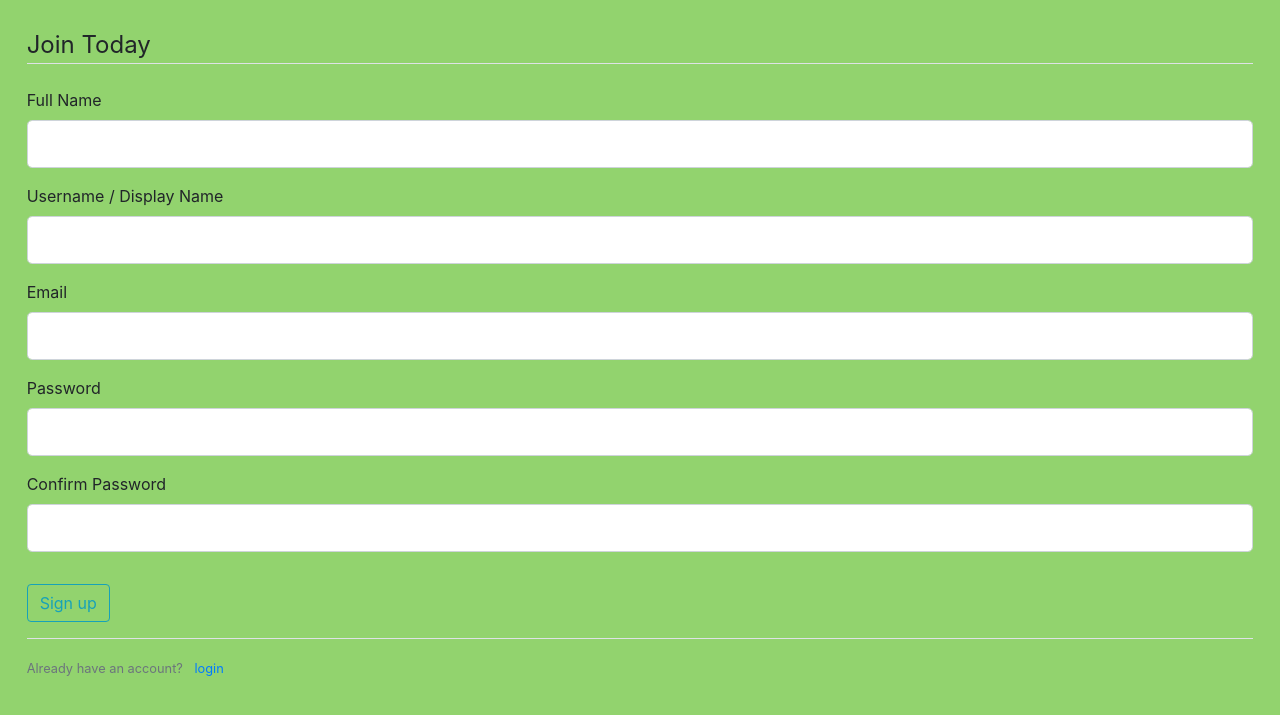
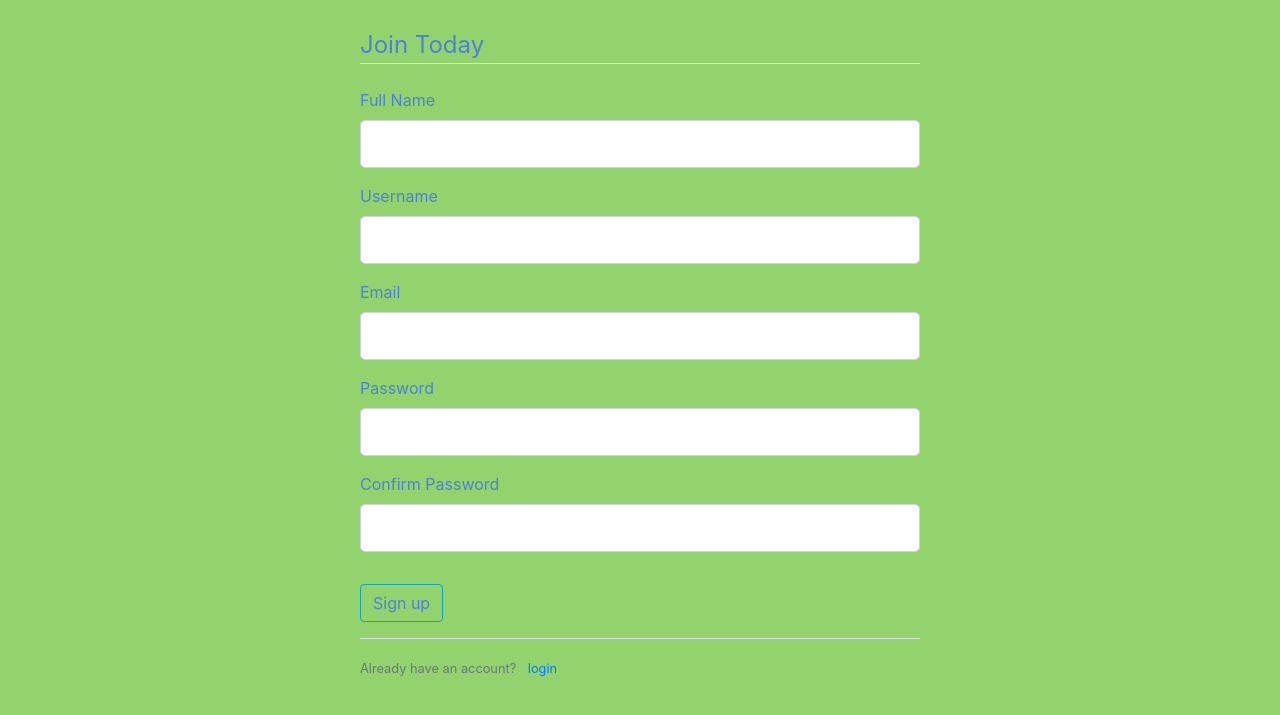
Before and after one commit to MaHu4/FrauenLoop_flask_myFirstApp_finalProject, a Flask app: page /register in a window 1280 px wide. Shown: the top 715 px of the page. Run offline with Flask 2, Linux system fonts and the light colour scheme.

Commit message:
worked on style. Logo, headers centered, larger margin for login fields

```diff
--- a/app.py
+++ b/app.py
@@ -33,10 +33,42 @@ def create_app(test_config=None):
     login_manager.login_view = 'login'
     login_manager.login_message_category = 'info'
 
-    ## Landing Page
-    @app.route("/")
-    def landingpage():
-        return render_template('landing.html')
+    # ## Landing Page
+    # @app.route("/")
+    # def landingpage():
+    #     return render_template('landing.html')
+
+
+        ## LOGIN
+
+    @login_manager.user_loader
+    def load_user(user_id):
+        return User.get_by_id(user_id)
+
+    @app.route("/", methods=['GET', 'POST'])
+    def login():
+        # Sanity check: if the user is already authenticated then go back to home page
+        # if current_user.is_authenticated:
+        #    return redirect(url_for('home'))
+
+        form = LoginForm()
+        if form.validate_on_submit():
+            user = User.query.filter_by(display_name=form.username.data).first()
+            hashed_input_password = hashlib.md5(form.password.data.encode()).hexdigest()
+            if user and user.password == hashed_input_password:
+                login_user(user, remember=form.remember.data)
+                next_page = request.args.get('next')
+                return redirect(next_page) if next_page else redirect(url_for('home'))
+            else:
+                flash('Login Unsuccessful. Please check user name and password', 'danger')
+        return render_template('login.html', title='Login', form=form)
+
+    @app.route("/logout")
+    @login_required
+    def logout():
+        logout_user()
+        flash(f'You have logged out!', 'success')
+        return redirect(url_for('home'))
 
     ## REGISTRATION FORM
 
@@ -68,36 +100,7 @@ def create_app(test_config=None):
 
         return render_template('registration.html', form=form)
 
-    ## LOGIN
 
-    @login_manager.user_loader
-    def load_user(user_id):
-        return User.get_by_id(user_id)
-
-    @app.route("/login", methods=['GET', 'POST'])
-    def login():
-        # Sanity check: if the user is already authenticated then go back to home page
-        # if current_user.is_authenticated:
-        #    return redirect(url_for('home'))
-
-        form = LoginForm()
-        if form.validate_on_submit():
-            user = User.query.filter_by(display_name=form.username.data).first()
-            hashed_input_password = hashlib.md5(form.password.data.encode()).hexdigest()
-            if user and user.password == hashed_input_password:
-                login_user(user, remember=form.remember.data)
-                next_page = request.args.get('next')
-                return redirect(next_page) if next_page else redirect(url_for('home'))
-            else:
-                flash('Login Unsuccessful. Please check user name and password', 'danger')
-        return render_template('login.html', title='Login', form=form)
-
-    @app.route("/logout")
-    @login_required
-    def logout():
-        logout_user()
-        flash(f'You have logged out!', 'success')
-        return redirect(url_for('home'))
 
 
     ## INTERACTIVE MAP
--- a/forms.py
+++ b/forms.py
@@ -2,6 +2,28 @@ from flask_wtf import FlaskForm
 from wtforms import StringField, SubmitField, HiddenField, PasswordField
 from wtforms.validators import DataRequired, Length, Email, EqualTo
 from wtforms import StringField, SubmitField, HiddenField, PasswordField, BooleanField
+
+
+
+## LOGIN FORM
+
+class LoginForm(FlaskForm):
+    username = StringField(
+        'Username',
+        validators=[
+            DataRequired()
+        ]
+    )
+    password = PasswordField(
+        'Password',
+        validators=[
+            DataRequired()
+        ]
+    )
+
+    remember = BooleanField('Remember me')
+
+    submit = SubmitField('Login')
 
 ## REGISTRATION FORM
 
@@ -15,7 +37,7 @@ class RegistrationForm(FlaskForm):
     )
 
     username = StringField(
-        'Username / Display Name',
+        'Username',
         validators=
             [DataRequired(),
             Length(min=2, max=20)
@@ -47,26 +69,6 @@ class RegistrationForm(FlaskForm):
 
     submit = SubmitField('Sign up')
 
-## LOGIN FORM
-
-class LoginForm(FlaskForm):
-    username = StringField(
-        'Username / Display Name',
-        validators=[
-            DataRequired()
-        ]
-    )
-
-    password = PasswordField(
-        'Password',
-        validators=[
-            DataRequired()
-        ]
-    )
-
-    remember = BooleanField('Remember me')
-
-    submit = SubmitField('Login')
 
 ## NEW LOCATIION IN MAP
 
--- a/static/styles.css
+++ b/static/styles.css
@@ -3,6 +3,8 @@ body, */
 
 body {
   background-color: #92d36e;
+  color: #4c82d6;
+  align-items: center;
   /* background: url('Logo.jpeg'); */
   /* min-height:100vh;
   opacity:0.1;
@@ -13,6 +15,18 @@ body {
   mask-image: linear-gradient(#92d36e, transparent);
   border-radius: 15px 50px; */
 }
+h1, h3 {
+  text-align: center;
+}
+
+/* LOGIN */
+
+#logo-center {
+  display: block;
+  margin-left: auto;
+  margin-right: auto;
+}
+
 
 #viewDiv {
   padding: 0;
@@ -23,6 +37,13 @@ body {
 
 #container {
   padding: 20pt;
+  margin: 0pt 250pt;
+  align-items: center;
+}
+
+.btn {
+  color: #4c82d6;
+
 }
 
 .navbar {
```
Also changed, not shown: templates/login.html (+6 -2 lines).
